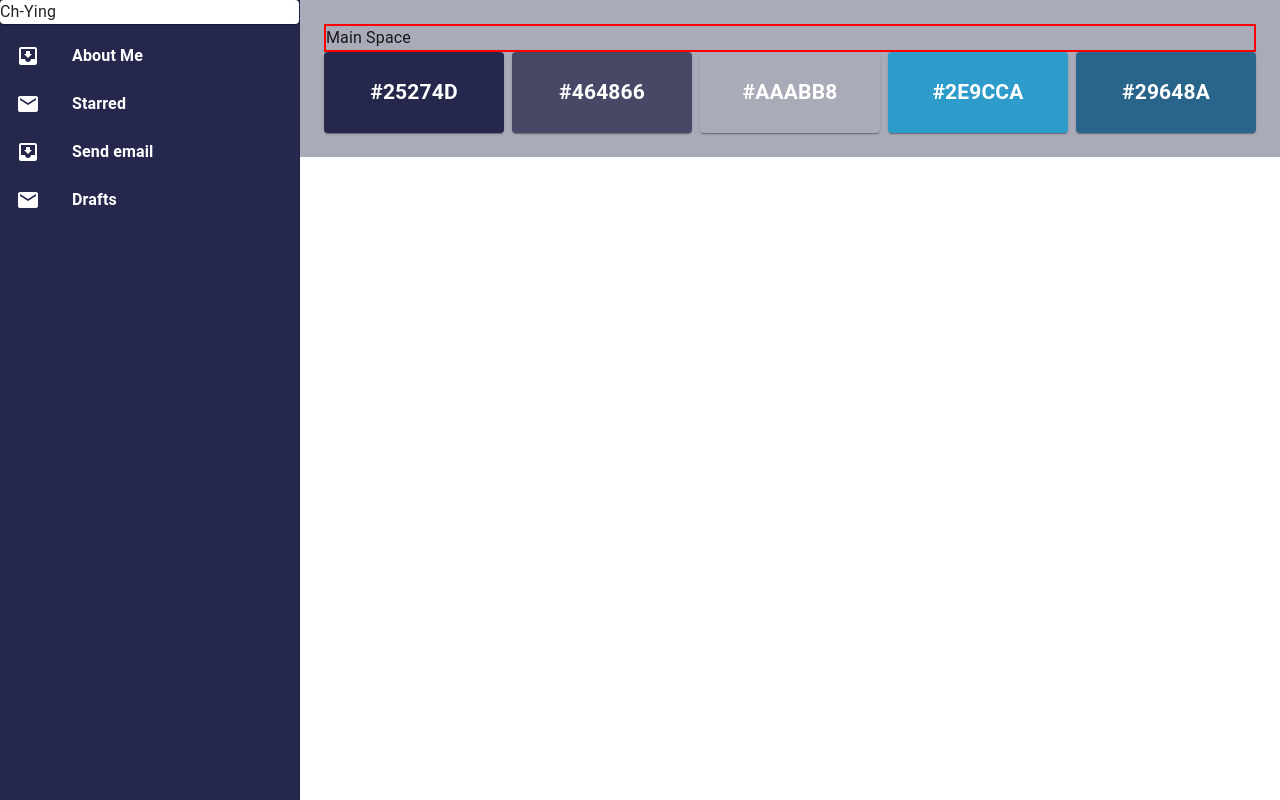
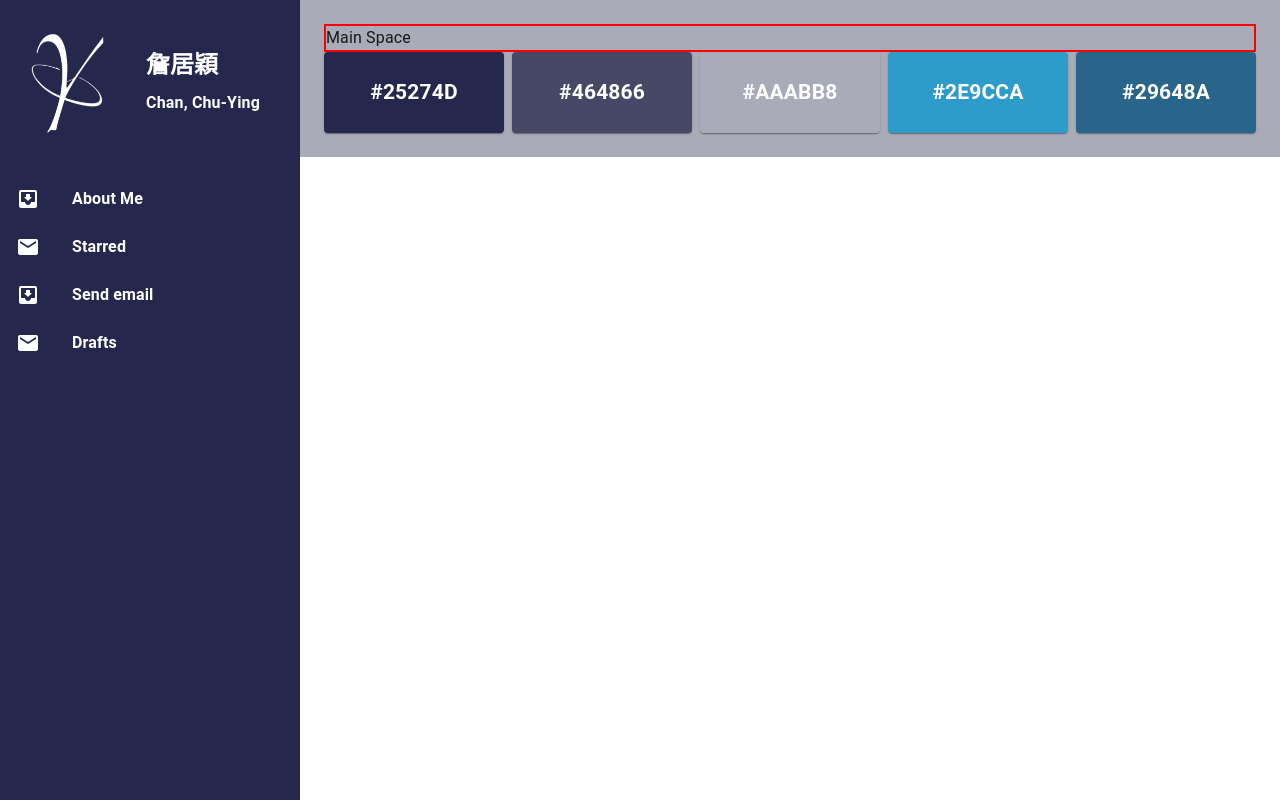
Before and after one commit to jychan0126/personal-website, a React (Create React App) app: page / in a window 1280 px wide. Built offline with nearby package versions, Linux system fonts and the light colour scheme.

Commit message:
Design the logo and the sidebar layout.

```diff
--- a/src/components/SideBar.tsx
+++ b/src/components/SideBar.tsx
@@ -1,5 +1,5 @@
 import React from "react";
-import { createTheme, Drawer, ListItemButton, Paper, Typography } from "@mui/material";
+import { Card, CardContent, CardMedia, createTheme, Drawer, Grid, ListItemButton, Paper, Stack, Typography } from "@mui/material";
 import CssBaseline from '@mui/material/CssBaseline';
 import { Toolbar, AppBar } from "@mui/material";
 import { Divider, List, ListItem, ListItemIcon, ListItemText } from "@mui/material";
@@ -9,11 +9,45 @@ import { ThemeProvider } from "@emotion/react";
 import { useAppDispatch, useAppSelector } from "../app/hook";
 import { selectControlPage, store } from "../slice/controlPage";
 import { PAGE } from "../type.d";
+import { Box, color, textAlign } from "@mui/system";
+import logo from '../img/Logo_big.png'
 
 const drawerWidth = 300;
 
 const sidebarTheme = createTheme({
   components: {
+    MuiCard: {
+      styleOverrides: {
+        root: {
+          backgroundColor: '#0000',
+          color: 'white',
+          boxShadow: 'none',
+          paddingTop: '15px',
+          paddingBottom: '15px',
+          paddingLeft: '10px',
+          paddingRight: '10px',
+          justifyContent: 'space-around'
+        }
+      }
+    },
+    MuiCardContent: {
+      styleOverrides: {
+        root: {
+          // paddingLeft: '40px',
+          display: 'flex',
+          flexDirection: 'column',
+          justifyContent: 'center'
+        }
+      }
+    },
+    MuiCardMedia: {
+      styleOverrides: {
+        img: {
+          width: '105px',
+          padding: '16px'
+        }
+      }
+    },
     MuiDrawer: {
       styleOverrides: {
         paper: {
@@ -62,8 +96,27 @@ export default function SideBar() {
       variant="permanent"
       anchor="left"
     >
-      <Paper>Ch-Ying</Paper>
-      {/* <Divider /> */}
+      <Card sx={{ display: 'flex' }}>
+        <CardMedia
+          component="img"
+          image={logo}
+          // sx={{flexGrow: '1'}}
+          alt="Live from space album cover"
+        />
+        <Box sx={{ display: 'flex'}}>
+          <CardContent>
+            <Typography component="span" variant="h5">
+              詹居穎
+            </Typography>
+            <Typography variant="subtitle1" color="white" component="div" sx={{ marginTop: '8px' }}>
+              Chan, Chu-Ying
+            </Typography>
+          </CardContent>
+          <Box sx={{ display: 'flex', alignItems: 'center', pl: 1, pb: 1 }}>
+          </Box>
+        </Box>
+      </Card>
+
       <List>
         {[PAGE.AboutMe, 'Starred', 'Send email', 'Drafts'].map((text, index) => (
           <ListItemButton onClick={() => changePage(text)} key={text}>
```
Also changed, not shown: src/img/Logo_big.png (added).
